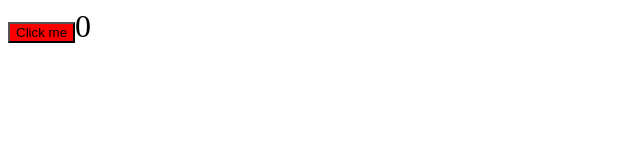
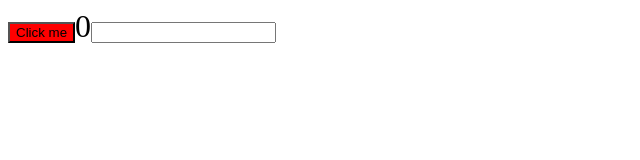
Before and after one commit to ardigc/react, a React (Vite) app: page / in a window 1280 px wide. Shown: the top 160 px of the page, without its empty margins (0-640 px from the left). Built offline with nearby package versions, Linux system fonts and the light colour scheme.

Commit message:
Add change listener

```diff
--- a/src/App.tsx
+++ b/src/App.tsx
@@ -1,4 +1,4 @@
-import { useState } from 'react';
+import { ChangeEventHandler, useState } from 'react';
 import './styles.css';
 
 function App() {
@@ -8,12 +8,17 @@ function App() {
       setNumber(number + 1)
     };
 
+    const changeHandler: ChangeEventHandler<HTMLInputElement> = (ev) => {
+        ev.target.value
+    }
+
     return (
         <div>
             <button onClick={clickHandler} className="button">
                 Click me
             </button>
             <span style={{ fontSize: '2rem' }}>{number}</span>
+            <input onChange={changeHandler} />
         </div>
     );
 }
```
